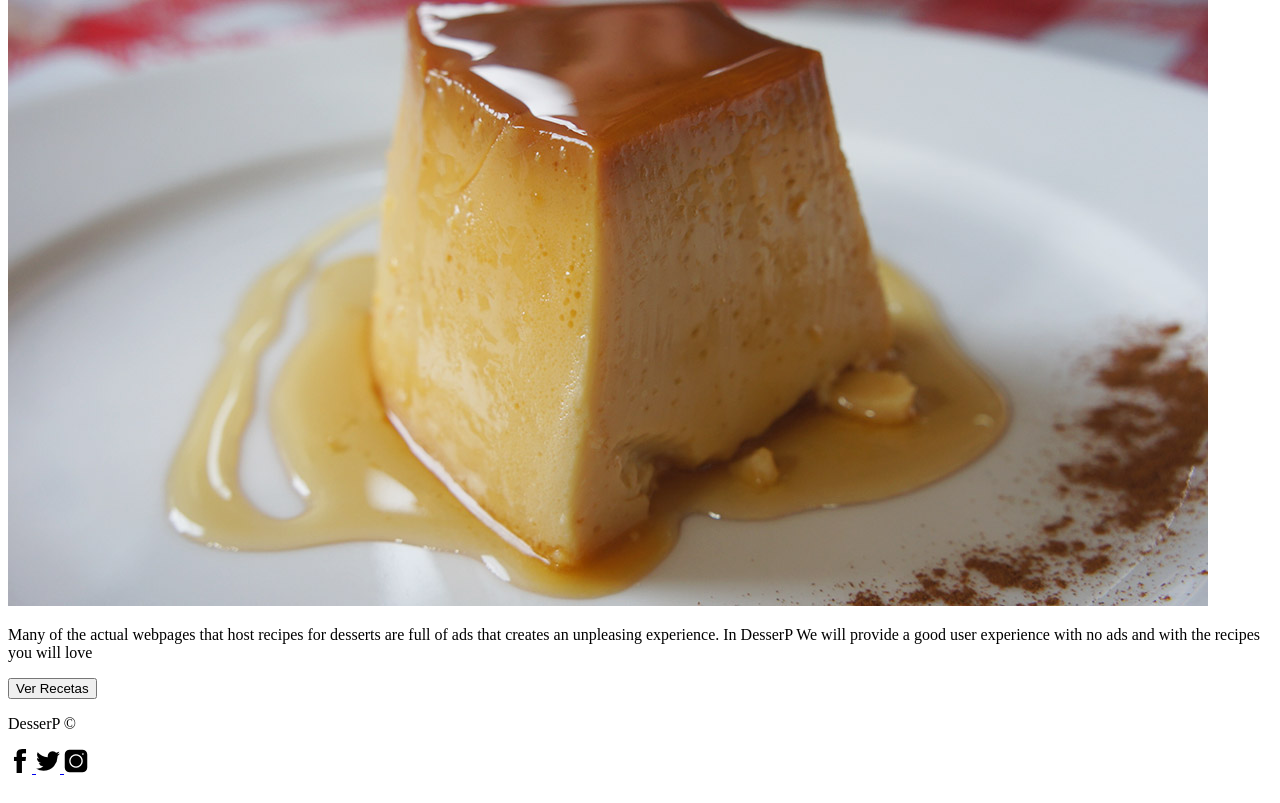
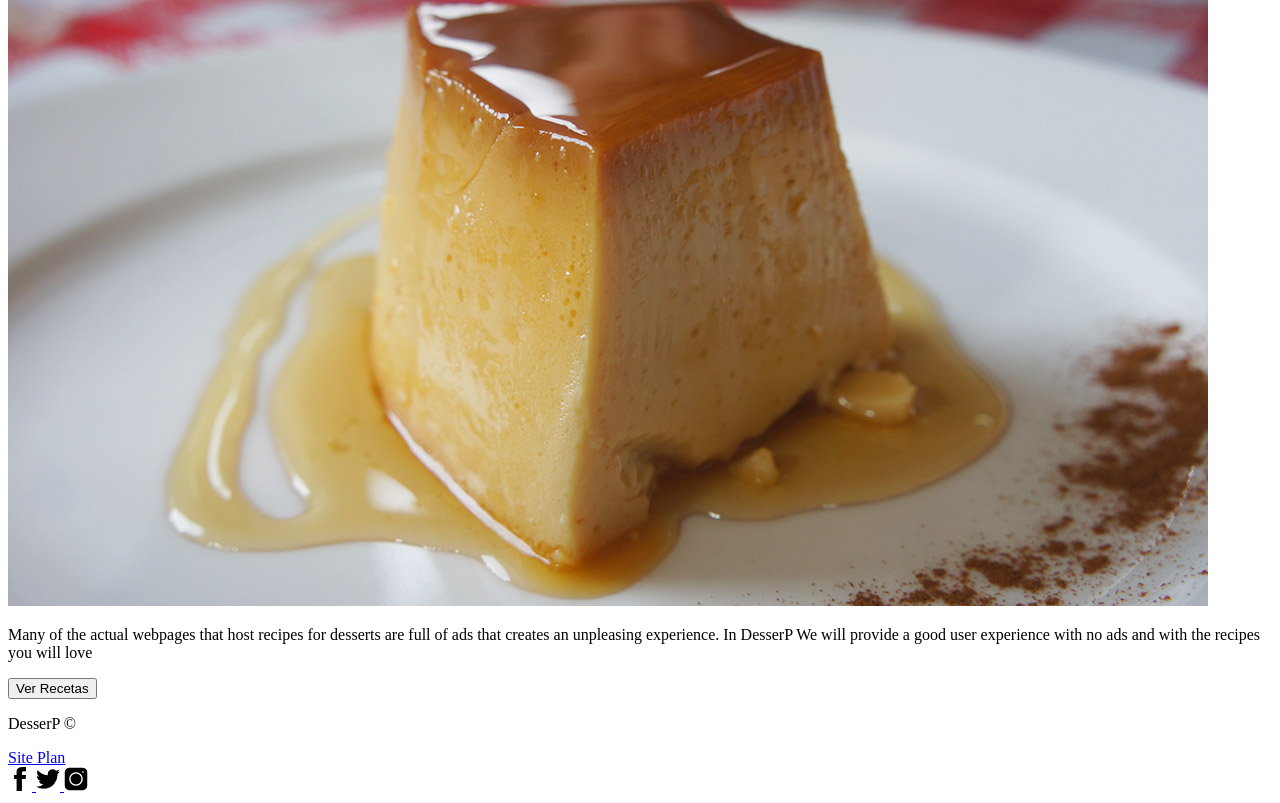
Before and after one commit to HuairaNimrod/wdd130, a plain HTML site: page peruviandessert/index.html in a window 1280 px wide. Shown: the part 1535-2338 px from the top of the page. Drawn offline with Linux system fonts and the light colour scheme.

Commit message:
site plan

```diff
--- a/peruviandessert/index.html
+++ b/peruviandessert/index.html
@@ -27,6 +27,7 @@
     </main>
     <footer>
         <p>DesserP &copy;</p>
+        <a id="active" href="site-plan.html">Site Plan</a>
         <div class="social">
             <a href="https://facebook.com" target="_blank">
                 <img src="images/facebook.png" alt="fb icon">
```
